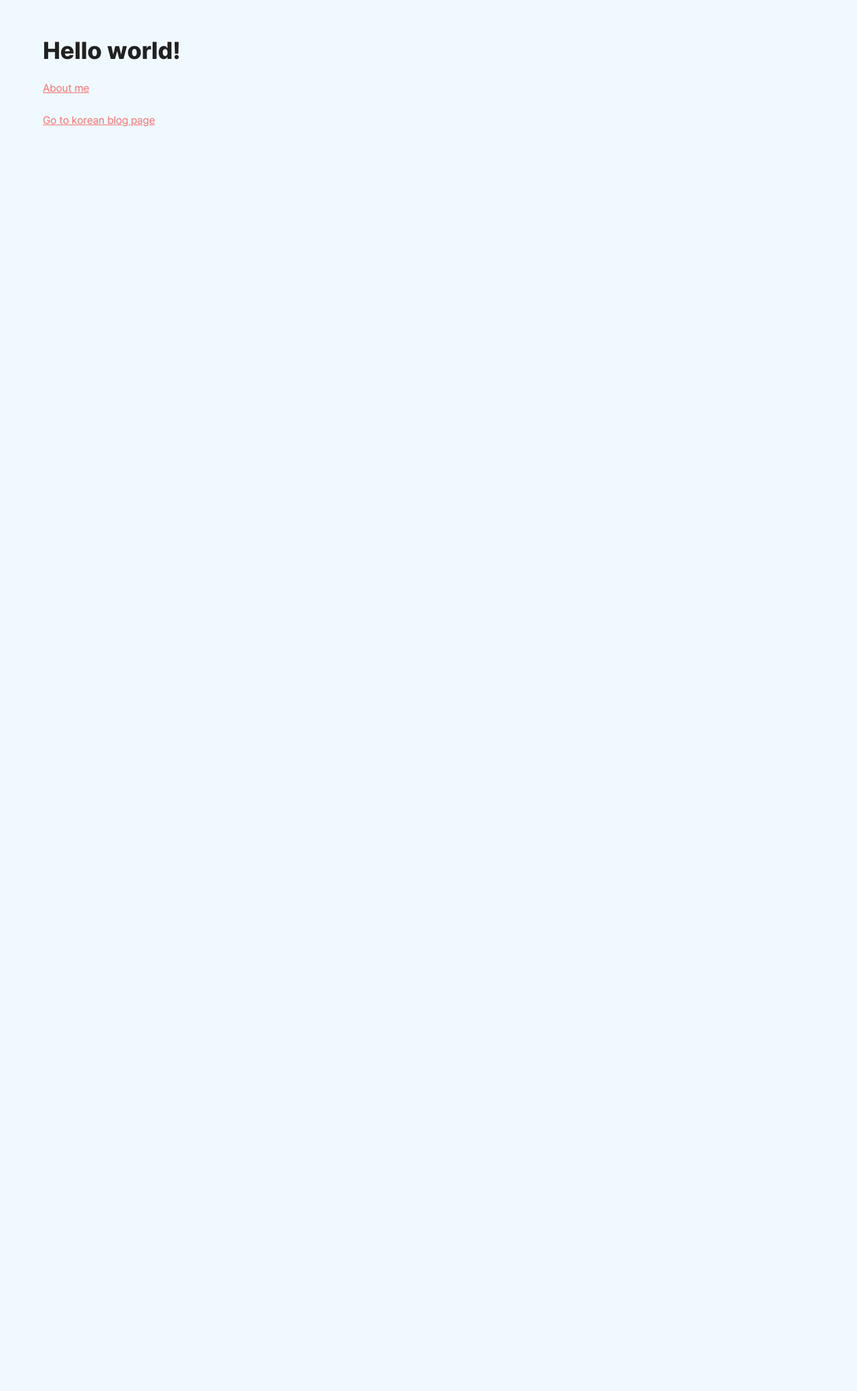
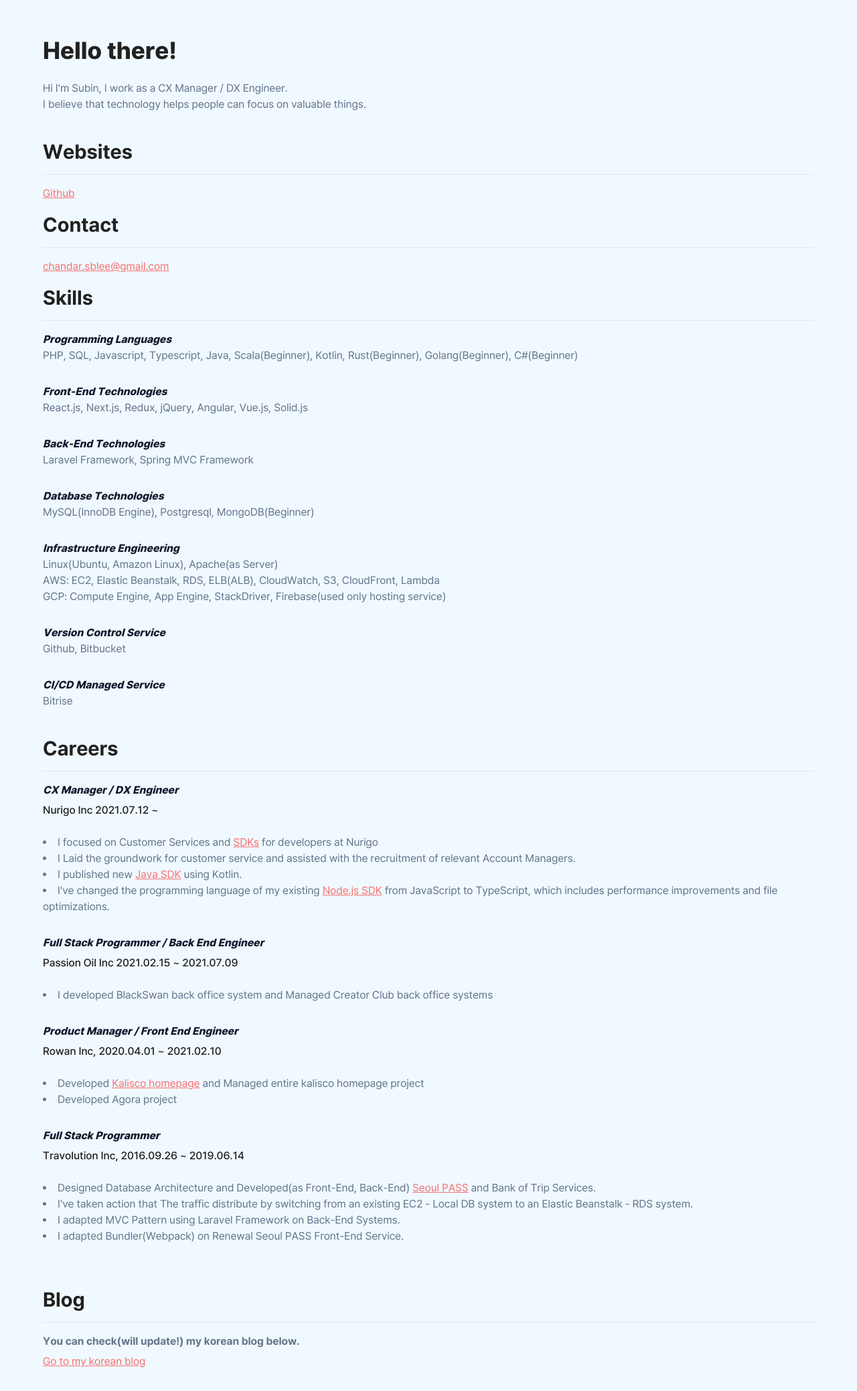
Before and after one commit to Palbahngmiyine/subux.dev, a Next.js app: page / in a window 1280 px wide. Shown: the whole page at 67% size. Before the commit the page ends 800 px from the top, so only its background shows below. Built offline with nearby package versions, Linux system fonts and the light colour scheme.

Commit message:
[Chore] Remove index.jsx

```diff
--- a/components/Navigator/index.jsx
+++ /dev/null
@@ -1,12 +0,0 @@
-import Link from "next/link";
-
-// TODO: Add more links and processing
-export default function Navigator() {
-  return (
-    <ul className="flex list-none items-center">
-      <li className="mr-6">
-        <h2><Link href="/" className="no-underline">/ Subux</Link></h2>
-      </li>
-    </ul>
-  );
-}
--- a/pages/index.jsx
+++ /dev/null
@@ -1,13 +0,0 @@
-import Link from 'next/link';
-
-export default function Home() {
-    return (
-      <>
-        <h1>Hello world!</h1>
-        <Link href="/about">About me</Link>
-        <br />
-        <br />
-        <a href="https://blog.subux.dev" target="_blank" rel="noopener noreferrer">Go to korean blog page</a>
-      </>
-    );
-}
--- a/pages/about.mdx
+++ b/pages/index.mdx
@@ -1,11 +1,8 @@
 import Head from 'next/head';
-import Navigator from "../components/Navigator";
 
 <Head>
     <title>About Me</title>
 </Head>
-
-<Navigator/>
 
 # Hello there!
 
@@ -90,3 +87,11 @@
 - I adapted MVC Pattern using Laravel Framework on Back-End Systems.
 - I adapted Bundler(Webpack) on Renewal Seoul PASS Front-End Service.
 <br/><br/>
+
+## Blog
+
+---
+
+**You can check(will update!) my korean blog below.**
+
+<a href="https://blog.subux.dev" target="_blank" rel="noopener">Go to my korean blog</a>
```
